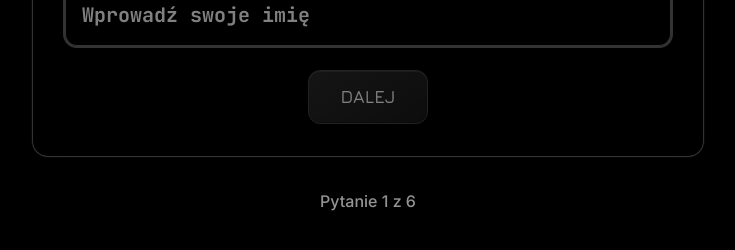
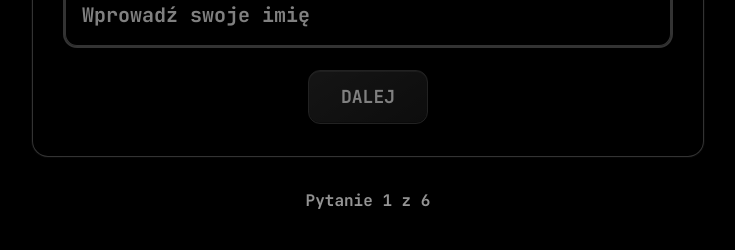
Before and after one commit to technikyvl/AERO3, a Next.js app: page / in a window 1280 px wide. Both pictures are taken after a click on the button "WYPEŁNIJ FORMULARZ". Shown: the part 484-734 px from the top of the page, without its empty margins (272-1007 px from the left). Built offline with nearby package versions, Linux system fonts and the light colour scheme.

Commit message:
Update landing-page.tsx

```diff
--- a/components/landing-page.tsx
+++ b/components/landing-page.tsx
@@ -169,15 +169,15 @@ export default function LandingPage() {
           {/* Success Message */}
           <div className="relative z-10 flex items-center justify-center min-h-screen px-6 pt-32">
             <div className="text-center max-w-2xl">
-              <h1 className="text-6xl md:text-8xl font-bold text-white font-ki-bold tracking-wide mb-8">
+              <h1 className="text-6xl md:text-8xl font-bold text-white font-ascender tracking-wide mb-8">
                 DZIĘKUJEMY!
               </h1>
-              <p className="text-2xl text-white/80 font-inter mb-12">
+              <p className="text-2xl text-white/80 font-ascender mb-12">
                 To wszystko. Skontaktujemy się z tobą wkrótce.
               </p>
               <button
                 onClick={resetForm}
-                className="liquid-glass-dark rounded-2xl px-12 py-6 text-2xl font-ki-bold text-white hover:bg-white/10 transition-all duration-300"
+                className="liquid-glass-dark rounded-2xl px-12 py-6 text-2xl font-ascender text-white hover:bg-white/10 transition-all duration-300"
               >
                 WRÓĆ DO STRONY GŁÓWNEJ
               </button>
@@ -259,7 +259,7 @@ export default function LandingPage() {
                     <button
                       onClick={nextQuestion}
                       disabled={!formData[currentQ.id as keyof typeof formData]}
-                      className="metallic-button rounded-xl px-8 py-3 text-lg font-ki-bold text-white smooth-transition disabled:opacity-50 disabled:cursor-not-allowed"
+                      className="metallic-button rounded-xl px-8 py-3 text-lg font-ascender text-white smooth-transition disabled:opacity-50 disabled:cursor-not-allowed"
                     >
                       {isSubmitting ? 'WYSYŁANIE...' : currentQuestion === 5 ? 'WYŚLIJ' : 'DALEJ'}
                     </button>
@@ -268,7 +268,7 @@ export default function LandingPage() {
               )}
             </div>
 
-            <div className="text-white/60 font-inter smooth-transition">
+            <div className="text-white/60 font-ascender smooth-transition">
               Pytanie {currentQuestion + 1} z {questions.length}
             </div>
           </div>
```
